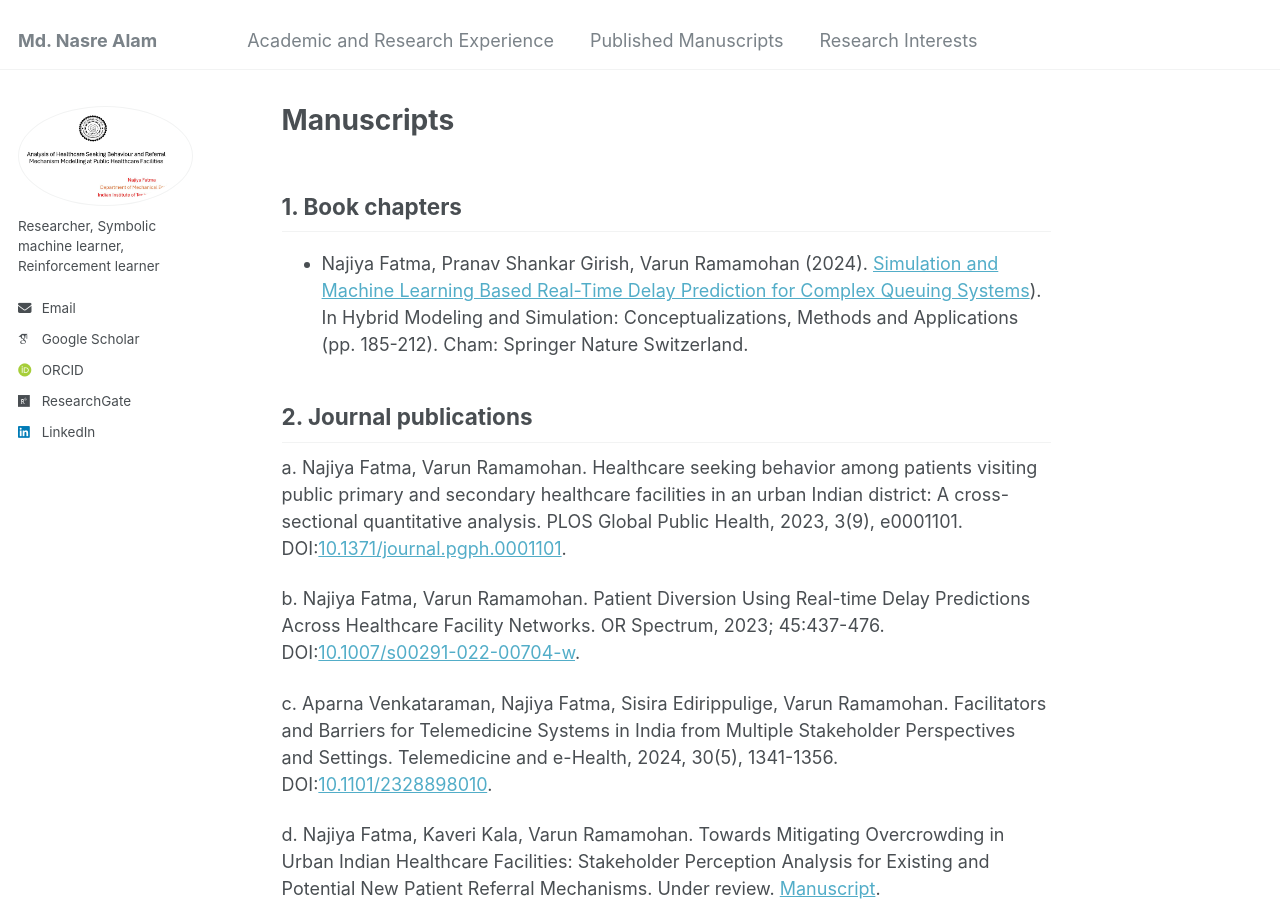
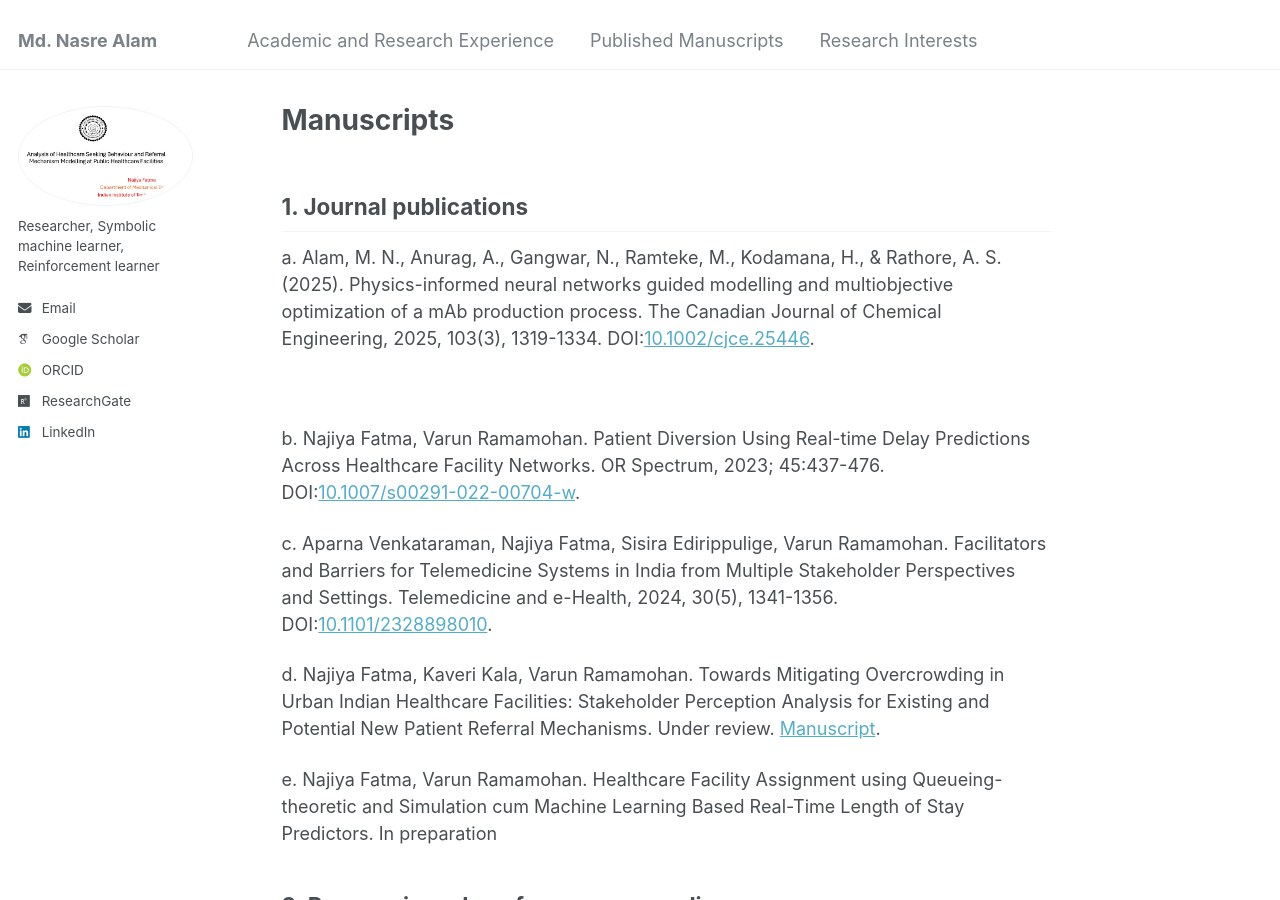
Before and after one commit to mdnasreiit/mdnasreiit.github.io, a Jekyll site: the page built from _pages/markdown.md, in a window 1280 px wide and 900 px high. Built offline with Jekyll 4.4.1, drawn with Linux system fonts in a browser that asks for light colours; some web fonts are replaced.

Commit message:
Update markdown.md

```diff
--- a/_pages/markdown.md
+++ b/_pages/markdown.md
@@ -8,13 +8,12 @@ redirect_from:
 ---
 
 
-## 1. Book chapters
+## 1. Journal publications
 
-* Najiya Fatma, Pranav Shankar Girish, Varun Ramamohan (2024). [Simulation and Machine Learning Based Real-Time Delay Prediction for Complex Queuing Systems](https://link.springer.com/chapter/10.1007/978-3-031-59999-6_8)). In Hybrid Modeling and Simulation: Conceptualizations, Methods and Applications (pp. 185-212). Cham: Springer Nature Switzerland.
+a. Alam, M. N., Anurag, A., Gangwar, N., Ramteke, M., Kodamana, H., & Rathore, A. S. (2025). Physics-informed neural networks guided modelling and multiobjective optimization of a mAb production process. The Canadian Journal of Chemical Engineering, 2025, 103(3), 1319-1334. DOI:[10.1002/cjce.25446](https://doi.org/10.1002/cjce.25446).
 
-## 2. Journal publications
 
-a. Najiya Fatma, Varun Ramamohan. Healthcare seeking behavior among patients visiting public primary and secondary healthcare facilities in an urban Indian district: A cross-sectional quantitative analysis. PLOS Global Public Health, 2023, 3(9), e0001101. DOI:[10.1371/journal.pgph.0001101](https://journals.plos.org/globalpublichealth/article?id=10.1371/journal.pgph.0001101). <br>
+<br>
 
 b. Najiya Fatma, Varun Ramamohan. Patient Diversion Using Real-time Delay Predictions Across Healthcare Facility Networks. OR Spectrum, 2023; 45:437-476. DOI:[10.1007/s00291-022-00704-w](https://link.springer.com/article/10.1007/s00291-022-00704-w). <br>
 
```
